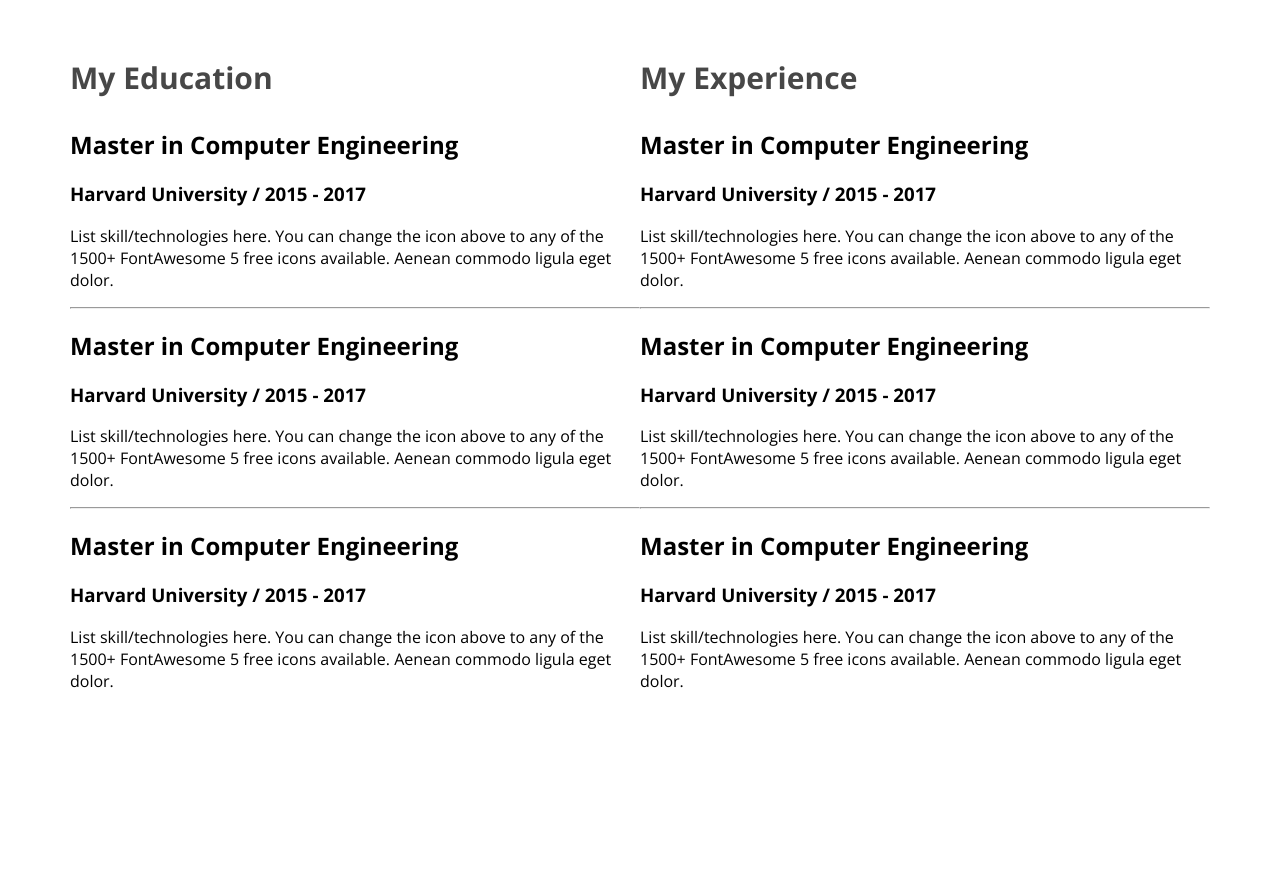
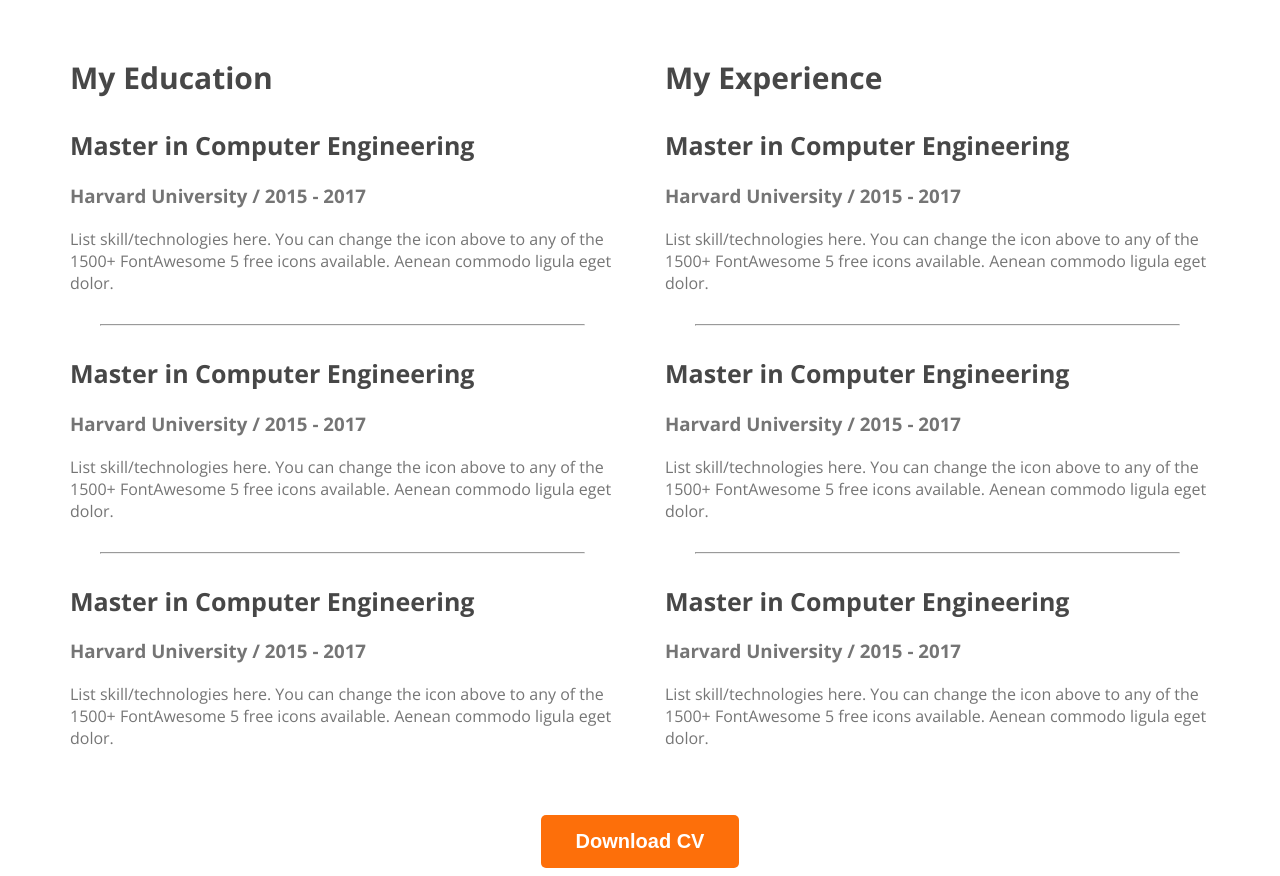
Before and after one commit to MostafaZahid/web-developer-portfolio, a plain HTML site: page index.html in a window 1280 px wide. Shown: the part 2260-3136 px from the top of the page. Before the commit the page ends 2976 px from the top, so only its background shows below. Drawn offline with nearby package versions, Linux system fonts and the light colour scheme.

Commit message:
finished resume section

```diff
--- a/index.html
+++ b/index.html
@@ -143,6 +143,9 @@
                     </div>
                 </div>
             </div>
+            <div class="download-cv">
+                <button class="btn-primary">Download CV</button>
+            </div>
         </section>
     </main>
     <footer>
--- a/styles/portfolio.css
+++ b/styles/portfolio.css
@@ -144,4 +144,25 @@ main{
 }
 .resume-container{
     display: flex;
+    gap: 50px;
 }
+.resume-item-title{
+    color: #474747;
+    font-size: 25px;
+    font-weight: 700;
+}
+.resume-item-institute{
+    margin-bottom: 20px;
+    margin-top: 0px;
+}
+.resume-item-institute, .resume-item-description{
+    color: #757575;
+}
+
+.resume-container hr{
+    margin: 30px;
+}
+.download-cv{
+    text-align: center;
+    margin-top: 50px;
+}
```
